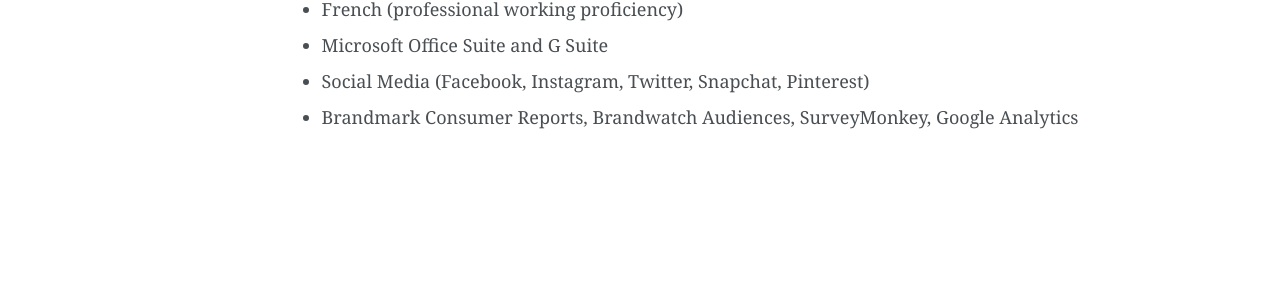
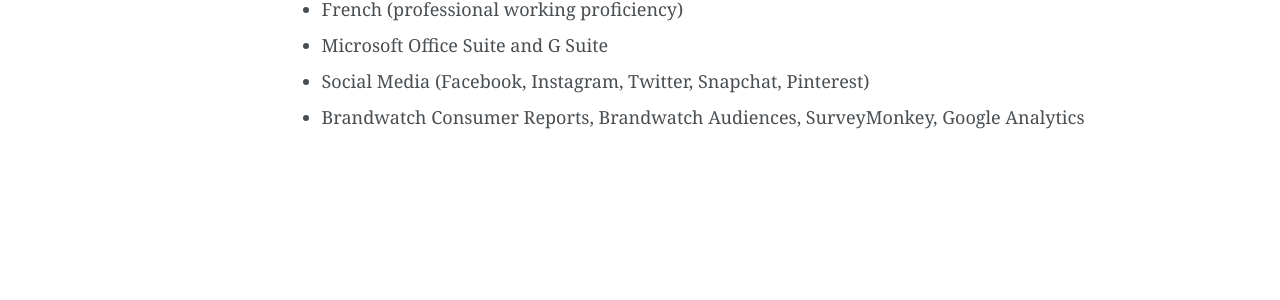
Before and after one commit to hannahmengler/hannahmengler.github.io, a Jekyll site: the page built from _pages/resume.md, in a window 1280 px wide. Shown: the part 1698-1998 px from the top of the page. Built offline with Jekyll 4.4.1, drawn with Linux system fonts in a browser that asks for light colours.

Commit message:
fix typo

```diff
--- a/_pages/resume.md
+++ b/_pages/resume.md
@@ -57,4 +57,4 @@ redirect_from:
 * French (professional working proficiency)
 * Microsoft Office Suite and G Suite
 * Social Media (Facebook, Instagram, Twitter, Snapchat, Pinterest)
-* Brandmark Consumer Reports, Brandwatch Audiences, SurveyMonkey, Google Analytics
+* Brandwatch Consumer Reports, Brandwatch Audiences, SurveyMonkey, Google Analytics
```
